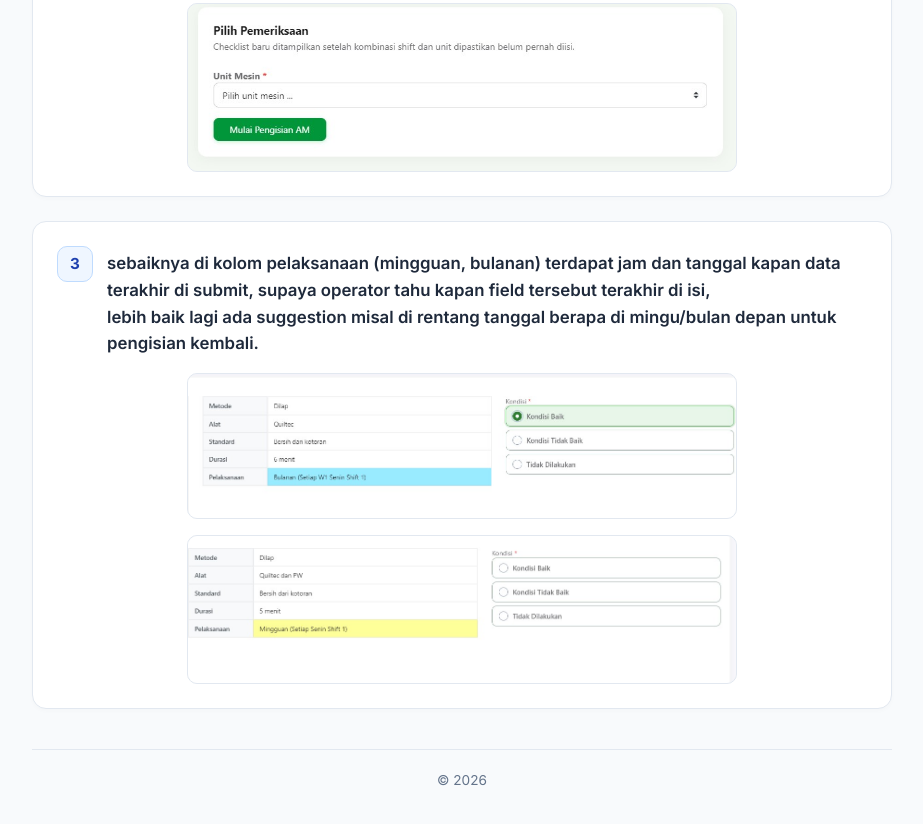
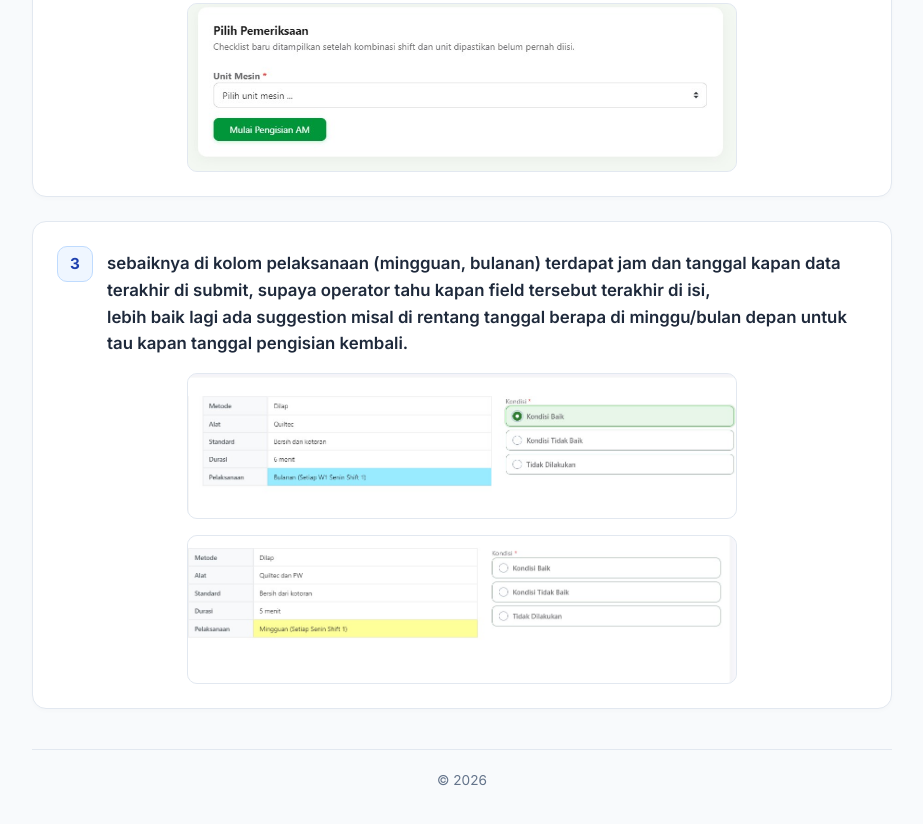
Before and after one commit to b7pgd/am, a plain HTML site: page update/v2/index.html in a window 1280 px wide. Shown: the part 1109-1933 px from the top of the page, without its empty margins (178-1101 px from the left). Drawn offline with Linux system fonts and the light colour scheme.

Commit message:
Update index.html

```diff
--- a/update/v2/index.html
+++ b/update/v2/index.html
@@ -237,7 +237,7 @@ sebaiknya tidak perlu ada pemilihan shift, tapi system bisa mendeteksi user inpu
         <div class="step-header">
             <div class="step-number">3</div>
             <div class="step-title">sebaiknya di kolom pelaksanaan (mingguan, bulanan) terdapat jam dan tanggal kapan data terakhir di submit, supaya operator tahu kapan field tersebut terakhir di isi,
-lebih baik lagi ada suggestion misal di rentang tanggal berapa di mingu/bulan depan untuk pengisian kembali.</div>
+lebih baik lagi ada suggestion misal di rentang tanggal berapa di minggu/bulan depan untuk tau kapan tanggal pengisian kembali.</div>
         </div>
         <div class="image-container">
             <div class="img-wrapper" onclick="openModal('5.jpg')">
```
